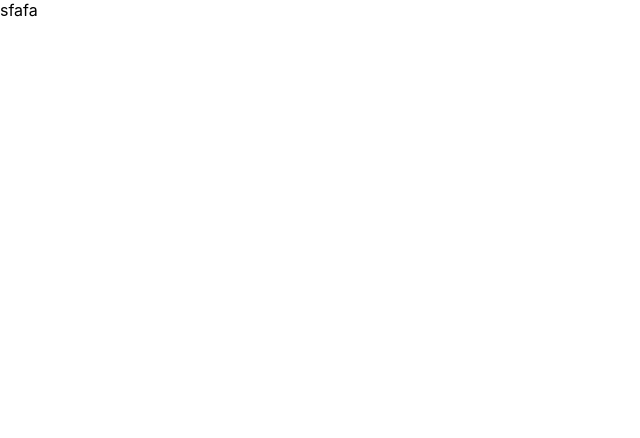
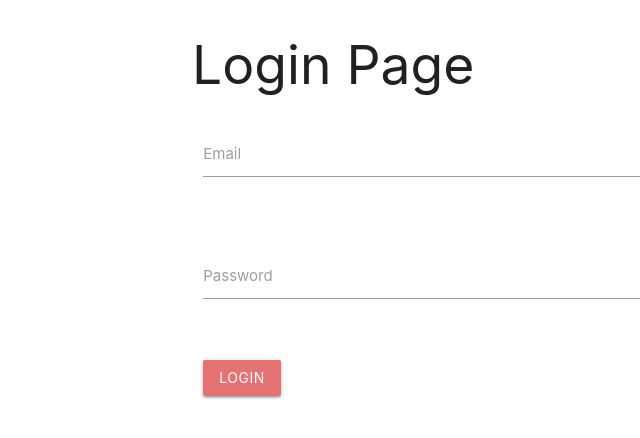
Before and after one commit to Jalees-Jahanzaib/Shopping-App-MERN, a React (Create React App) app in the folder frontend/: page /Login in a window 1280 px wide. Shown: the top 438 px of the page, without its empty margins (0-640 px from the left). Built offline with nearby package versions, Linux system fonts and the light colour scheme.

Commit message:
Frontend Login Page Created

```diff
--- a/frontend/package.json
+++ b/frontend/package.json
@@ -7,6 +7,7 @@
     "@testing-library/react": "^9.4.0",
     "@testing-library/user-event": "^7.2.1",
     "axios": "^0.19.2",
+    "materialize-css": "^1.0.0-rc.2",
     "react": "^16.12.0",
     "react-dom": "^16.12.0",
     "react-redux": "^7.1.3",
--- a/frontend/src/components/App.js
+++ b/frontend/src/components/App.js
@@ -6,16 +6,20 @@
   Route
 
 } from "react-router-dom";
-import About from './about'
+import About from './about';
+import Login from './RegisterLogin'
+import Home from './home'
 function App() {
   return (
     <div >
       <Switch>
+        <Route path="/Home" component={Home} />
+
         <Route path="/about" component={About} />
+        <Route path="/Login" component={Login} />
+
       </Switch>
-      <div>
-        sfafa
-      </div>
+
     </div>
   );
 }
--- /dev/null
+++ b/frontend/src/components/RegisterLogin/index.js
@@ -0,0 +1,63 @@
+import React, { Component } from 'react'
+
+export class Login extends Component {
+    render() {
+        return (
+            <div className='container'>
+                <h2>Login Page</h2>
+                <div className='row'>
+                    <form className='col s12' onSubmit={event => this.submitForm(EventSource)}>
+                        <div className="row">
+                        <div className="input-field col s12">
+                        <input name='email'
+                                 id="email" type="email" className="validate" />
+                        <label htmlFor="email">
+                            Email
+
+                        </label>
+                        <span
+                         className="helper-text"
+                         data-error="Type the Correct Email!"
+                         data-success="Right"
+
+                        /> </div>
+
+
+     </div>
+     <div className="row">
+         <div className="input-field col s12">
+         <input name='password'
+                                id="password" type="password" className="validate" />
+                        <label htmlFor="email">
+                            Password
+
+                        </label>
+                        <span
+                         className="helper-text"
+                         data-error="wrong"
+                         data-success="right"
+
+                        />
+         </div>
+     </div>
+     <div className='row'>
+         <div className="col s12">
+        <button className='btn waves-effect red lighten-2'
+        type='submit'
+        name="action"
+        onClick={this.submitForm}
+        >Login</button>
+
+         </div>
+
+     </div>
+
+                    </form>
+
+
+
+                </div>            </div>
+        )
+    }
+}
+export default Login;
--- /dev/null
+++ b/frontend/src/components/home/index.js
@@ -0,0 +1,11 @@
+import React, { Component } from 'react'
+
+export default class Home extends Component {
+    render() {
+        return (
+            <div>
+                <h1>Home Page</h1>
+            </div>
+        )
+    }
+}
```
Also changed, not shown: frontend/src/index.js (+5 -2 lines), frontend/src/setupProxy.js (added, +10 -0 lines), 1 other file (tests, documents, lock files or other folders).
